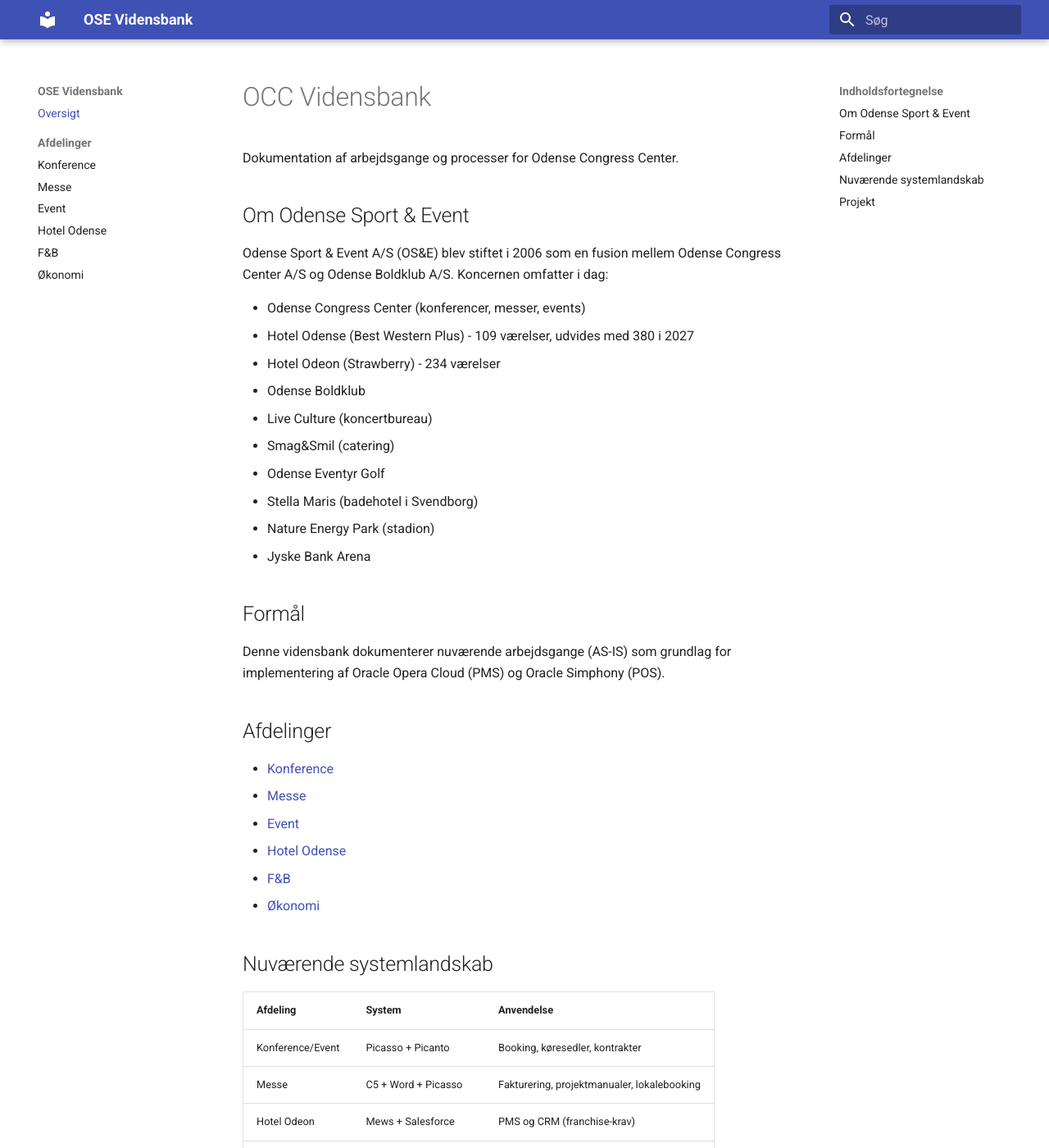
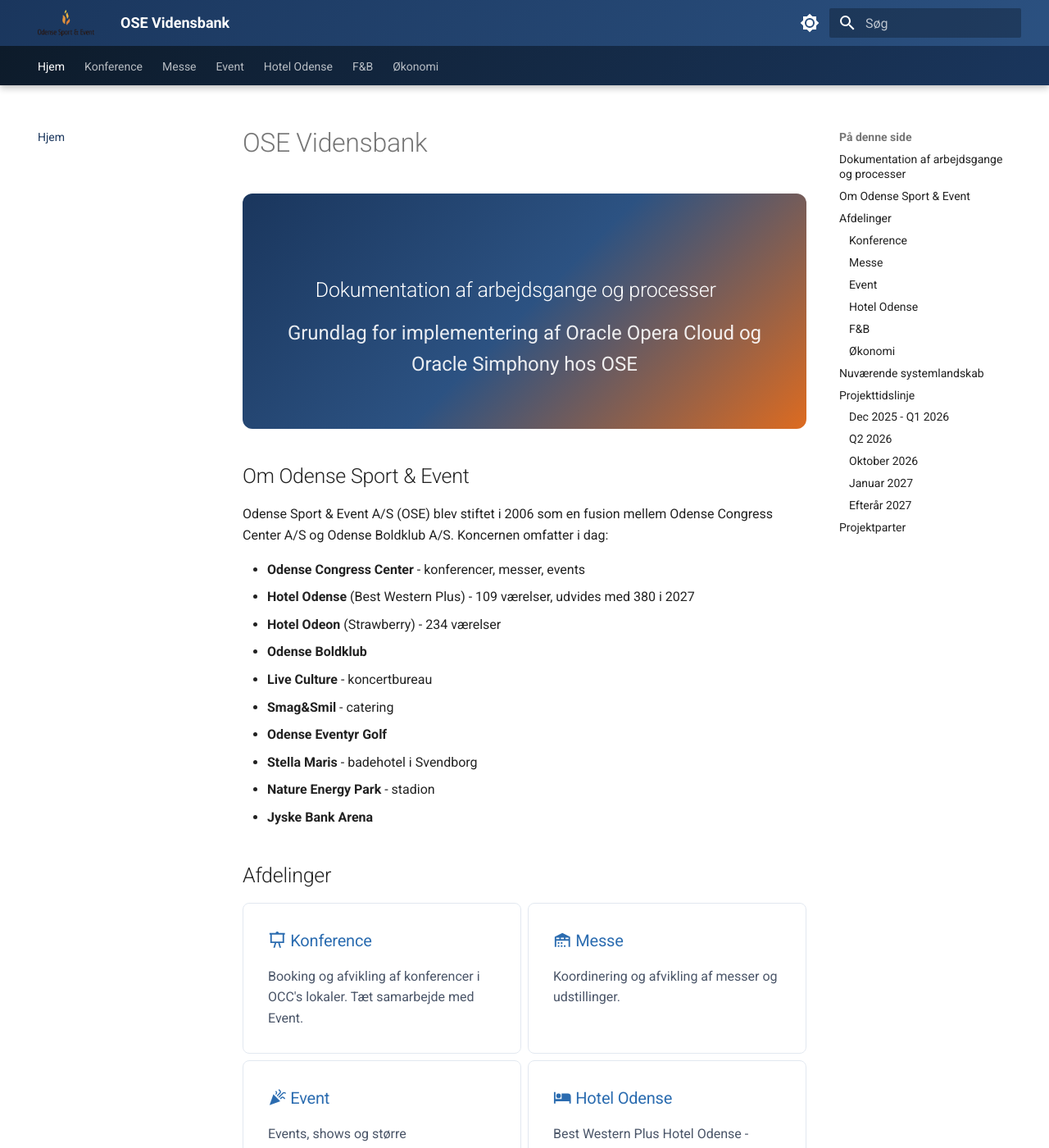
Before and after one commit to mbundgaard/OSE, an MkDocs documentation site: the page built from docs/index.md, in a window 1280 px wide and 1400 px high. Shown: the whole window at 82% size. Built offline with MkDocs 1.6.1 and Material for MkDocs 9.7.7, drawn with Linux system fonts in a browser that asks for light colours; some of the changed text lies outside the part shown.

Commit message:
Forbedret styling og professionelt look til MkDocs site
- Tilføjet OSE logo og favicon
- Dark/light mode toggle
- Custom CSS med brandfarver (blå + orange accent)
- Opgraderet forside med hero-sektion, grid-cards og tidslinje
- Navigation tabs, forbedret søgning og footer
- Material icons og udvidede markdown extensions

🤖 Generated with [Claude Code](https://claude.com/claude-code)

Co-Authored-By: Claude Opus 4.5 <noreply@anthropic.com>

```diff
--- a/docs/index.md
+++ b/docs/index.md
@@ -1,34 +1,81 @@
-# OCC Vidensbank
+# OSE Vidensbank
 
-Dokumentation af arbejdsgange og processer for Odense Congress Center.
+<div class="hero" markdown>
+
+## Dokumentation af arbejdsgange og processer
+
+Grundlag for implementering af Oracle Opera Cloud og Oracle Simphony hos OSE
+
+</div>
 
 ## Om Odense Sport & Event
 
-Odense Sport & Event A/S (OS&E) blev stiftet i 2006 som en fusion mellem Odense Congress Center A/S og Odense Boldklub A/S. Koncernen omfatter i dag:
+Odense Sport & Event A/S (OSE) blev stiftet i 2006 som en fusion mellem Odense Congress Center A/S og Odense Boldklub A/S. Koncernen omfatter i dag:
 
-- Odense Congress Center (konferencer, messer, events)
-- Hotel Odense (Best Western Plus) - 109 værelser, udvides med 380 i 2027
-- Hotel Odeon (Strawberry) - 234 værelser
-- Odense Boldklub
-- Live Culture (koncertbureau)
-- Smag&Smil (catering)
-- Odense Eventyr Golf
-- Stella Maris (badehotel i Svendborg)
-- Nature Energy Park (stadion)
-- Jyske Bank Arena
-
-## Formål
-
-Denne vidensbank dokumenterer nuværende arbejdsgange (AS-IS) som grundlag for implementering af Oracle Opera Cloud (PMS) og Oracle Simphony (POS).
+- **Odense Congress Center** - konferencer, messer, events
+- **Hotel Odense** (Best Western Plus) - 109 værelser, udvides med 380 i 2027
+- **Hotel Odeon** (Strawberry) - 234 værelser
+- **Odense Boldklub**
+- **Live Culture** - koncertbureau
+- **Smag&Smil** - catering
+- **Odense Eventyr Golf**
+- **Stella Maris** - badehotel i Svendborg
+- **Nature Energy Park** - stadion
+- **Jyske Bank Arena**
 
 ## Afdelinger
 
-- [Konference](konference/)
-- [Messe](messe/)
-- [Event](event/)
-- [Hotel Odense](hotel-odense/)
-- [F&B](fb/)
-- [Økonomi](oekonomi/)
+<div class="grid" markdown>
+
+<div class="grid-card" markdown>
+
+### [:material-presentation: Konference](konference/index.md)
+
+Booking og afvikling af konferencer i OCC's lokaler. Tæt samarbejde med Event.
+
+</div>
+
+<div class="grid-card" markdown>
+
+### [:material-warehouse: Messe](messe/index.md)
+
+Koordinering og afvikling af messer og udstillinger.
+
+</div>
+
+<div class="grid-card" markdown>
+
+### [:material-party-popper: Event](event/index.md)
+
+Events, shows og større arrangementer.
+
+</div>
+
+<div class="grid-card" markdown>
+
+### [:material-bed: Hotel Odense](hotel-odense/index.md)
+
+Best Western Plus Hotel Odense - reception, housekeeping, drift.
+
+</div>
+
+<div class="grid-card" markdown>
+
+### [:material-food-fork-drink: F&B](fb/index.md)
+
+Food & Beverage - restaurant, bar, catering og forplejning.
+
+</div>
+
+<div class="grid-card" markdown>
+
+### [:material-calculator: Økonomi](oekonomi/index.md)
+
+Fakturering, regnskab og økonomirapportering.
+
+</div>
+
+</div>
 
 ## Nuværende systemlandskab
 
@@ -40,8 +87,54 @@ Denne vidensbank dokumenterer nuværende arbejdsgange (AS-IS) som grundlag for i
 | Hotel Odense | Picasso | PMS |
 | Økonomi | C5 → Business Central | Regnskab |
 
-## Projekt
+## Projekttidslinje
 
-- **Konsulenter:** Muneris (POS) & HotelToolz (PMS)
-- **Leverandør:** Oracle
-- **Forventet go-live:** Januar 2027
+<div class="timeline" markdown>
+
+<div class="timeline-item" markdown>
+
+#### Dec 2025 - Q1 2026
+Procesanalyse og dokumentation
+
+</div>
+
+<div class="timeline-item" markdown>
+
+#### Q2 2026
+Systemvalg og beslutningsgrundlag
+
+</div>
+
+<div class="timeline-item" markdown>
+
+#### Oktober 2026
+Opstart konfiguration
+
+</div>
+
+<div class="timeline-item" markdown>
+
+#### Januar 2027
+Go-live Oracle Opera Cloud & Simphony
+
+</div>
+
+<div class="timeline-item" markdown>
+
+#### Efterår 2027
+Nye værelser åbner (380 stk.)
+
+</div>
+
+</div>
+
+## Projektparter
+
+!!! info "Konsulenter og leverandører"
+
+    | Part | Rolle | Ansvar |
+    |------|-------|--------|
+    | **Muneris** | Konsulent | POS (Oracle Simphony), procesanalyse |
+    | **HotelToolz** | Konsulent | PMS (Oracle Opera Cloud) |
+    | **Oracle** | Leverandør | Licenser og platform |
+    | **OCC/OSE** | Kunde | Styregruppe, ressourcer |
--- /dev/null
+++ b/docs/stylesheets/extra.css
@@ -0,0 +1,245 @@
+/* OSE Vidensbank - Custom Styling */
+/* Farver baseret på OSE logo (orange/gylden flamme) kombineret med professionel blå */
+
+:root {
+  /* Primary colors - warm orange from logo */
+  --md-primary-fg-color: #1a365d;
+  --md-primary-fg-color--light: #2c5282;
+  --md-primary-fg-color--dark: #0d1b2a;
+
+  /* Accent - matches logo flame */
+  --md-accent-fg-color: #dd6b20;
+  --md-accent-fg-color--transparent: #dd6b2033;
+}
+
+/* Dark mode adjustments */
+[data-md-color-scheme="slate"] {
+  --md-primary-fg-color: #1a365d;
+  --md-primary-fg-color--light: #2c5282;
+  --md-accent-fg-color: #ed8936;
+}
+
+/* Header styling */
+.md-header {
+  background: linear-gradient(135deg, #1a365d 0%, #2c5282 100%);
+}
+
+/* Logo sizing */
+.md-header__button.md-logo img {
+  height: 32px;
+  width: auto;
+}
+
+/* Navigation tabs */
+.md-tabs {
+  background: linear-gradient(135deg, #0d1b2a 0%, #1a365d 100%);
+}
+
+/* Links */
+.md-typeset a {
+  color: #2b6cb0;
+}
+
+.md-typeset a:hover {
+  color: #dd6b20;
+}
+
+[data-md-color-scheme="slate"] .md-typeset a {
+  color: #63b3ed;
+}
+
+[data-md-color-scheme="slate"] .md-typeset a:hover {
+  color: #ed8936;
+}
+
+/* Cards for homepage */
+.grid-card {
+  border: 1px solid #e2e8f0;
+  border-radius: 8px;
+  padding: 1.5rem;
+  margin: 0.5rem 0;
+  transition: all 0.3s ease;
+  background: #fff;
+}
+
+.grid-card:hover {
+  border-color: #dd6b20;
+  box-shadow: 0 4px 12px rgba(0,0,0,0.1);
+  transform: translateY(-2px);
+}
+
+[data-md-color-scheme="slate"] .grid-card {
+  background: #2d3748;
+  border-color: #4a5568;
+}
+
+[data-md-color-scheme="slate"] .grid-card:hover {
+  border-color: #ed8936;
+}
+
+.grid-card h3 {
+  margin-top: 0;
+  color: #1a365d;
+}
+
+[data-md-color-scheme="slate"] .grid-card h3 {
+  color: #63b3ed;
+}
+
+.grid-card p {
+  margin-bottom: 0;
+  color: #4a5568;
+}
+
+[data-md-color-scheme="slate"] .grid-card p {
+  color: #a0aec0;
+}
+
+/* Grid layout */
+.grid {
+  display: grid;
+  grid-template-columns: repeat(auto-fit, minmax(280px, 1fr));
+  gap: 1rem;
+  margin: 1.5rem 0;
+}
+
+/* Admonitions - styled to match brand */
+.md-typeset .admonition.info,
+.md-typeset details.info {
+  border-color: #2b6cb0;
+}
+
+.md-typeset .admonition.tip,
+.md-typeset details.tip {
+  border-color: #dd6b20;
+}
+
+.md-typeset .admonition.tip > .admonition-title,
+.md-typeset details.tip > summary {
+  background-color: rgba(221, 107, 32, 0.1);
+}
+
+/* Hero section for homepage */
+.hero {
+  background: linear-gradient(135deg, #1a365d 0%, #2c5282 50%, #dd6b20 100%);
+  color: white;
+  padding: 3rem 2rem;
+  border-radius: 12px;
+  margin-bottom: 2rem;
+  text-align: center;
+}
+
+.hero h1 {
+  color: white;
+  margin: 0 0 1rem 0;
+  font-size: 2.5rem;
+}
+
+.hero p {
+  color: rgba(255,255,255,0.9);
+  font-size: 1.2rem;
+  margin: 0;
+}
+
+/* Status badges */
+.status-badge {
+  display: inline-block;
+  padding: 0.25rem 0.75rem;
+  border-radius: 20px;
+  font-size: 0.75rem;
+  font-weight: 600;
+  text-transform: uppercase;
+}
+
+.status-badge.draft {
+  background: #fef3c7;
+  color: #92400e;
+}
+
+.status-badge.review {
+  background: #dbeafe;
+  color: #1e40af;
+}
+
+.status-badge.complete {
+  background: #d1fae5;
+  color: #065f46;
+}
+
+/* Tables - better styling */
+.md-typeset table:not([class]) {
+  border-radius: 8px;
+  overflow: hidden;
+  box-shadow: 0 1px 3px rgba(0,0,0,0.1);
+}
+
+.md-typeset table:not([class]) th {
+  background: #1a365d;
+  color: white;
+}
+
+[data-md-color-scheme="slate"] .md-typeset table:not([class]) th {
+  background: #2c5282;
+}
+
+/* Footer */
+.md-footer {
+  background: #0d1b2a;
+}
+
+/* Search highlight */
+.md-search-result mark {
+  background: rgba(221, 107, 32, 0.3);
+}
+
+/* Smooth scrolling */
+html {
+  scroll-behavior: smooth;
+}
+
+/* Better code blocks */
+.md-typeset code {
+  border-radius: 4px;
+}
+
+/* Timeline styling for project overview */
+.timeline {
+  border-left: 3px solid #dd6b20;
+  padding-left: 1.5rem;
+  margin: 1.5rem 0;
+}
+
+.timeline-item {
+  position: relative;
+  padding-bottom: 1.5rem;
+}
+
+.timeline-item::before {
+  content: '';
+  position: absolute;
+  left: -1.75rem;
+  top: 0.25rem;
+  width: 12px;
+  height: 12px;
+  background: #dd6b20;
+  border-radius: 50%;
+  border: 2px solid white;
+}
+
+.timeline-item h4 {
+  margin: 0 0 0.25rem 0;
+  color: #1a365d;
+}
+
+[data-md-color-scheme="slate"] .timeline-item h4 {
+  color: #63b3ed;
+}
+
+.timeline-item p {
+  margin: 0;
+  color: #4a5568;
+}
+
+[data-md-color-scheme="slate"] .timeline-item p {
+  color: #a0aec0;
+}
--- a/mkdocs.yml
+++ b/mkdocs.yml
@@ -5,31 +5,89 @@ site_url: https://ose.muneris.dk
 theme:
   name: material
   language: da
+  logo: assets/images/logo.png
+  favicon: assets/images/logo.png
+
   palette:
-    primary: indigo
-    accent: indigo
+    # Light mode
+    - scheme: default
+      primary: custom
+      accent: deep orange
+      toggle:
+        icon: material/brightness-7
+        name: Skift til mørkt tema
+    # Dark mode
+    - scheme: slate
+      primary: custom
+      accent: deep orange
+      toggle:
+        icon: material/brightness-4
+        name: Skift til lyst tema
+
+  font:
+    text: Roboto
+    code: Roboto Mono
+
   features:
+    - navigation.tabs
+    - navigation.tabs.sticky
     - navigation.sections
     - navigation.expand
+    - navigation.top
+    - navigation.footer
     - search.suggest
     - search.highlight
+    - search.share
+    - content.tabs.link
+    - toc.follow
+
+  icon:
+    repo: fontawesome/brands/github
 
 plugins:
   - search:
       lang: da
 
 nav:
-  - Oversigt: index.md
-  - Afdelinger:
-    - Konference: konference/index.md
-    - Messe: messe/index.md
-    - Event: event/index.md
-    - Hotel Odense: hotel-odense/index.md
-    - F&B: fb/index.md
-    - Økonomi: oekonomi/index.md
+  - Hjem: index.md
+  - Konference: konference/index.md
+  - Messe: messe/index.md
+  - Event: event/index.md
+  - Hotel Odense: hotel-odense/index.md
+  - F&B: fb/index.md
+  - Økonomi: oekonomi/index.md
 
 markdown_extensions:
   - tables
   - admonition
+  - pymdownx.details
+  - pymdownx.superfences
+  - pymdownx.highlight:
+      anchor_linenums: true
+  - pymdownx.inlinehilite
+  - pymdownx.snippets
+  - pymdownx.tabbed:
+      alternate_style: true
+  - pymdownx.emoji:
+      emoji_index: !!python/name:material.extensions.emoji.twemoji
+      emoji_generator: !!python/name:material.extensions.emoji.to_svg
+  - attr_list
+  - md_in_html
+  - def_list
+  - pymdownx.tasklist:
+      custom_checkbox: true
   - toc:
       permalink: true
+      title: På denne side
+
+extra:
+  social:
+    - icon: fontawesome/solid/globe
+      link: https://www.ose.dk
+      name: OSE Website
+  generator: false
+
+extra_css:
+  - stylesheets/extra.css
+
+copyright: "&copy; 2025 Odense Sport & Event A/S"
```
Also changed, not shown: docs/assets/images/logo.png (added).
